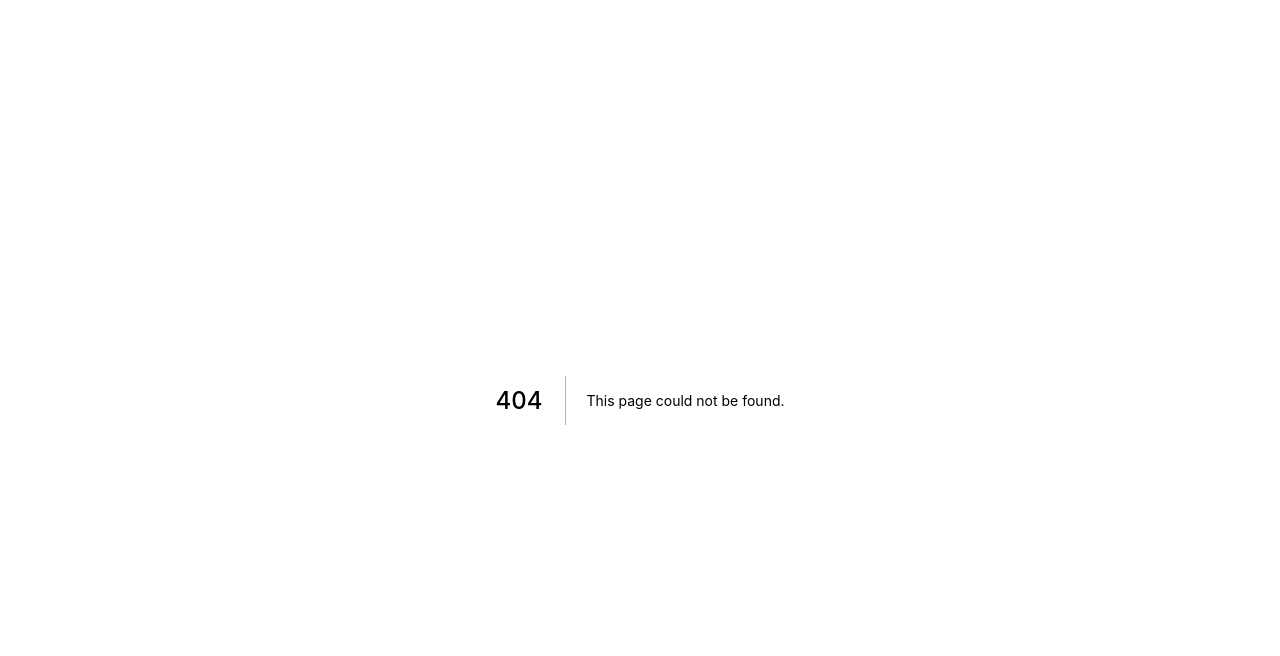
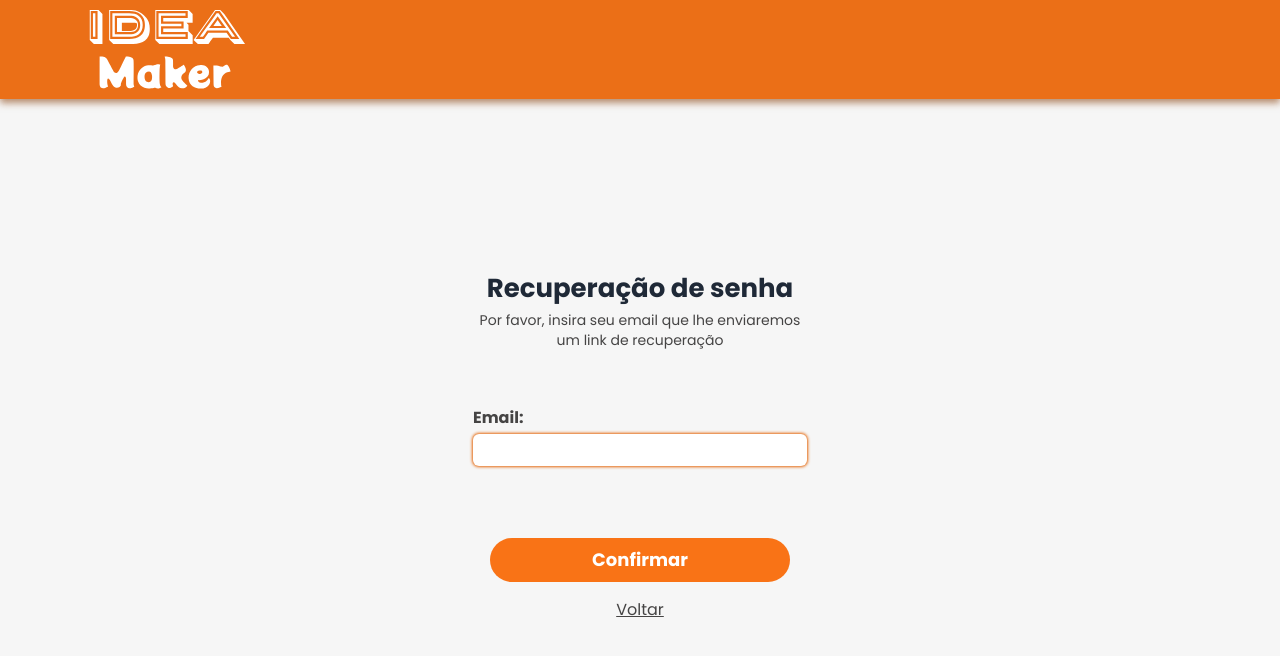
Before and after one commit to Gabrielpossasb/idea-maker, a Next.js app: page /passRecup in a window 1280 px wide. Before the commit this address had no page. Shown: the top 656 px of the page. Built offline with nearby package versions, Linux system fonts and the light colour scheme.

Commit message:
page-recuperacao-senha

```diff
--- a/package.json
+++ b/package.json
@@ -11,7 +11,8 @@
   "dependencies": {
     "next": "12.3.1",
     "react": "18.2.0",
-    "react-dom": "18.2.0"
+    "react-dom": "18.2.0",
+    "react-hook-form": "^7.36.1"
   },
   "devDependencies": {
     "@types/node": "18.7.23",
--- a/src/components/Dashboard.tsx
+++ b/src/components/Dashboard.tsx
@@ -1,6 +1,44 @@
 import { InputCustom } from "../components/Input";
+import { useForm } from "react-hook-form";
+import { useRouter } from "next/router";
+import { FormEvent, useState } from "react";
 
 export function Dashboard() {
+   const users = [
+      {
+         email:'gabrielpossas17@gmail.com',
+         password: '123123'
+      },
+      {
+         email:'gabrielpossas22@gmail.com',
+         password: '456456'
+      },
+   ];
+
+   const { formState:{isSubmitting}, handleSubmit, register } = useForm()
+
+   const [ email, setEmail ] = useState('')
+   const [ password, setPassword ] = useState('')
+
+   const { push } = useRouter()
+
+   function onSubmit() {
+      const login = {email, password}
+
+      const loginVerifided = users.filter( data => {
+         return (login.email === data.email && login.password === data.password)
+      })
+      console.log(loginVerifided[0])
+
+      { !loginVerifided[0] ? (
+            alert('login invalido')
+         ): (
+            push('/dashboard')
+         )
+      }
+
+   }
+
    return(
       <div className=" flex items-center justify-center h-full w-ful">
          <div className="flex items-center justify-center max-w-[350px] p-2 w-full flex-col rounded-lg gap-10">
@@ -9,14 +47,26 @@ export function Dashboard() {
                <text>Bem-vindo! Insira seus dados.</text>
             </div>
 
-            <InputCustom name={'Email:'} type={'email'}/>
-            <InputCustom name={'Password:'} type={'password'}/>
+            <form onSubmit={handleSubmit(onSubmit)} id="form-login"  className={'w-full flex flex-col gap-8'}>
+               <div className="flex w-full gap-1 flex-col font-semibold">
+                  Email:
+                  <input type={'email'} {...register("email", { required: true, onChange:(event) => setEmail(event.target.value),})}
+                     className={'outline-none p-1 pl-2 font-normal rounded-md shadow-orangelg'}
+                  />
+               </div>
+               <div className="flex w-full gap-1 flex-col font-semibold">
+                  Password:
+                  <input type={'password'} {...register("password", { required: true, onChange:(event) => setPassword(event.target.value),})} className={'outline-none p-1 pl-2 font-normal rounded-md shadow-orangelg'}/>
+               </div>
+            </form>
 
             <div className="flex flex-col w-[90%] gap-2 mt-4">
-               <button className="bg-orange-500 p-2 text-white font-semibold text-lg rounded-full hover:brightness-90 duration-300">
+               <button type="submit" form="form-login" disabled={isSubmitting}
+                  className="bg-orange-500 p-2 text-white font-semibold text-lg rounded-full hover:brightness-90 duration-300"
+               >
                   Entrar
                </button>
-               <a className="self-center text-sm underline hover:text-orange-400 duration-300">Esqueci minha senha</a>
+               <a href="/passRecup" className="self-center text-sm underline hover:text-orange-400 duration-300">Esqueci minha senha</a>
             </div>
          </div>
       </div>
--- a/src/components/Input.tsx
+++ b/src/components/Input.tsx
@@ -1,3 +1,4 @@
+import { useForm } from "react-hook-form"
 
 interface InputCustomProps {
    type: string,
@@ -5,10 +6,12 @@ interface InputCustomProps {
 }
 
 export function InputCustom({ name, type }: InputCustomProps) {
+   const { formState:{isSubmitting}, handleSubmit, register } = useForm()
+
    return(
       <div className="flex w-full gap-1 flex-col font-semibold">
          {name}
-         <input type={type} className={'outline-none p-1 pl-2 font-medium rounded-md shadow-orangelg'}/>
+         <input type={type} className={'outline-none p-1 pl-2 font-normal rounded-md shadow-orangelg'}/>
       </div>
    )
 }
--- /dev/null
+++ b/src/pages/dashboard.tsx
@@ -0,0 +1,12 @@
+import { Header } from "../components/Header";
+
+export default function Dashboard() {
+   return(
+      <div className='h-[100vh] flex flex-col'>
+         <Header/>
+         <div>
+            dash
+         </div>
+      </div>
+   )
+}
--- /dev/null
+++ b/src/pages/passRecup.tsx
@@ -0,0 +1,47 @@
+import { useRouter } from "next/router";
+import { useState } from "react";
+import { useForm } from "react-hook-form";
+import { Header } from "../components/Header";
+
+export default function PassRecup() {
+   const { formState:{isSubmitting}, handleSubmit, register } = useForm()
+
+   const { push } = useRouter()
+
+   const [ email, setEmail ] = useState('')
+
+   function onSubmit() {
+      push('/')
+   }
+
+   return (
+      <div className='h-[100vh] flex flex-col'>
+         <Header/>
+         <div className=" flex items-center justify-center h-full w-ful">
+            <div className="flex items-center justify-center max-w-[350px] p-2 w-full flex-col rounded-lg gap-14">
+               <div className="flex items-center justify-center flex-col text-sm">
+                  <text className="font-bold text-gray-800 text-[26px] mb-3">Recuperação de senha</text>
+                  <text className="text-center">Por favor, insira seu email que lhe enviaremos um link de recuperação</text>
+               </div>
+
+               <form onSubmit={handleSubmit(onSubmit)}  id="form-recuperation-pass" className="flex w-full gap-1 flex-col font-semibold">
+                  Email:
+                  <input type={'email'} {...register("email", { required: true, onChange:(event) => setEmail(event.target.value),})}
+                     className={'outline-none p-1 pl-2 font-normal rounded-md shadow-orangelg'}
+                  />
+               </form>
+
+               <div className="flex flex-col w-[90%] gap-4 mt-4">
+                  <button type="submit" form="form-recuperation-pass" disabled={isSubmitting}
+                     className="bg-orange-500 p-2 text-white font-semibold text-lg rounded-full hover:brightness-90 duration-300"
+                  >
+                     Confirmar
+                  </button>
+                  <a href="/" className="self-center underline hover:text-orange-400 duration-300">Voltar</a>
+               </div>
+            </div>
+         </div>
+       </div>
+
+   )
+}
```
Also changed, not shown: 1 other file (tests, documents, lock files or other folders).
